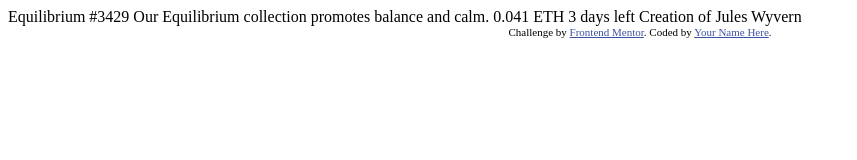
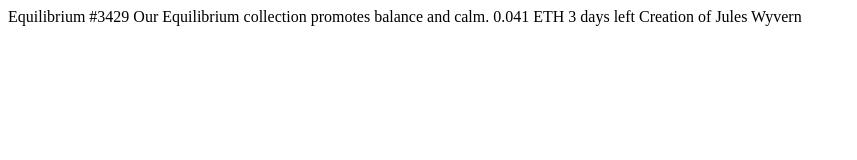
Before and after one commit to KristinaRadosavljevic/NFT-preview-card-component, a plain HTML site: page index.html in a window 1280 px wide. Shown: the whole page, without its empty margins (0-857 px from the left). Drawn offline with Linux system fonts and the light colour scheme.

Commit message:
Cleaned up the HTML.

```diff
--- a/index.html
+++ b/index.html
@@ -1,33 +1,18 @@
 <!DOCTYPE html>
 <html lang="en">
-<head>
-  <meta charset="UTF-8">
-  <meta name="viewport" content="width=device-width, initial-scale=1.0"> <!-- displays site properly based on user's device -->
-
-  <link rel="icon" type="image/png" sizes="32x32" href="./images/favicon-32x32.png">
-
-  <title>Frontend Mentor | NFT preview card component</title>
-
-  <!-- Feel free to remove these styles or customise in your own stylesheet 👍 -->
-  <style>
-    .attribution { font-size: 11px; text-align: center; }
-    .attribution a { color: hsl(228, 45%, 44%); }
-  </style>
-</head>
-<body>
-
-  Equilibrium #3429
-
-  Our Equilibrium collection promotes balance and calm.
-
-  0.041 ETH
-  3 days left
-
-  Creation of Jules Wyvern
-
-  <div class="attribution">
-    Challenge by <a href="https://www.frontendmentor.io?ref=challenge" target="_blank">Frontend Mentor</a>.
-    Coded by <a href="#">Your Name Here</a>.
-  </div>
-</body>
+  <head>
+    <meta charset="UTF-8" />
+    <meta name="viewport" content="width=device-width, initial-scale=1.0" />
+    <link
+      rel="icon"
+      type="image/png"
+      sizes="32x32"
+      href="./images/favicon-32x32.png"
+    />
+    <title>Kristina Radosavljevic | NFT preview card component</title>
+  </head>
+  <body>
+    Equilibrium #3429 Our Equilibrium collection promotes balance and calm.
+    0.041 ETH 3 days left Creation of Jules Wyvern
+  </body>
 </html>
```
